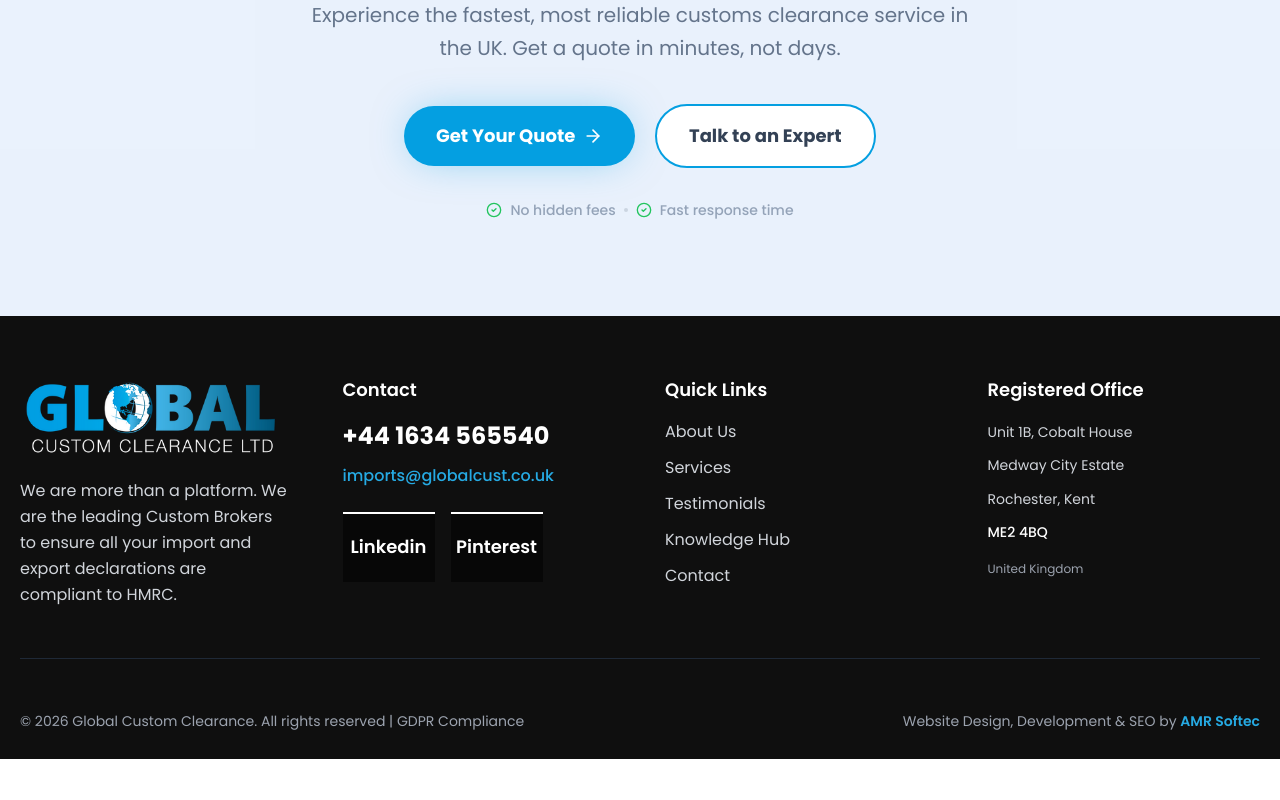
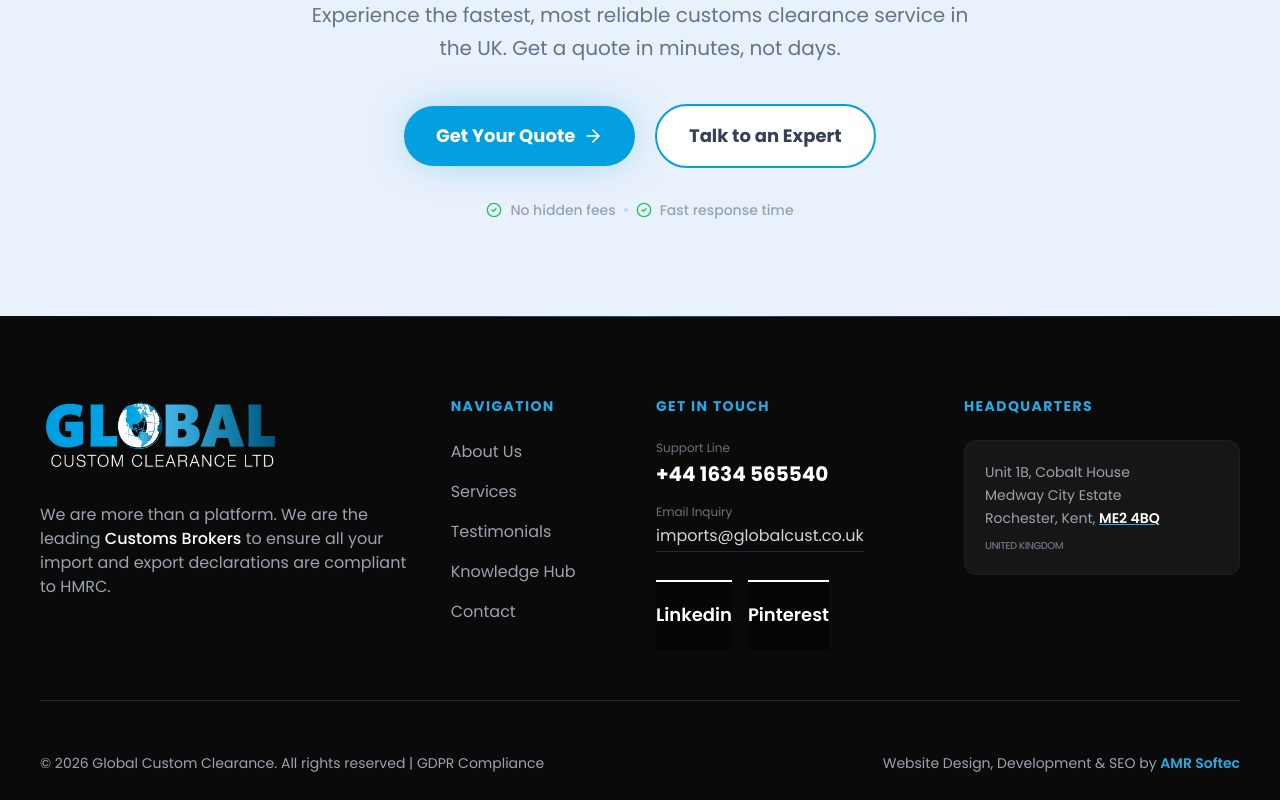
Before and after one commit to Manish-Code-Craft/global-custom, a Next.js app: page / in a window 1280 px wide. Shown: the part 6202-7002 px from the top of the page. Before the commit the page ends 6961 px from the top, so only its background shows below. Built offline with nearby package versions, Linux system fonts and the light colour scheme.

Commit message:
Update Footer.jsx

```diff
--- a/src/components/ui/Footer.jsx
+++ b/src/components/ui/Footer.jsx
@@ -8,102 +8,84 @@ export default function Footer() {
 
   return (
     <>
-      <footer className="bg-[#0f0f0f] text-white pt-[60px]">
-        <div className="xl:max-w-[1400px] 2xl:max-w-[1500px] mx-auto px-3 lg:px-5">
+      <footer className="relative bg-[#0a0a0a] text-white pt-20 overflow-hidden">
+        {/* Optional: Subtle background glow for depth */}
+        <div className="absolute top-0 left-1/2 -translate-x-1/2 w-full h-px bg-gradient-to-r from-transparent via-[#26aae3]/50 to-transparent" />
 
-          {/* Top Grid */}
-          <div className="grid grid-cols-1 md:grid-cols-2 lg:grid-cols-4 gap-[50px]">
+        <div className="xl:max-w-[1400px] 2xl:max-w-[1500px] mx-auto px-6 lg:px-10">
+          <div className="grid grid-cols-1 md:grid-cols-2 lg:grid-cols-12 gap-12 lg:gap-8">
 
-            {/* Brand */}
-            <div>
+            {/* Brand Column */}
+            <div className="lg:col-span-4">
+              <Link href="/" className="inline-block transform hover:scale-105 transition-transform duration-300">
                 <img
                   src="/images/GCC_LOGO_white.png"
                   alt="Global Custom Clearance"
-                className="w-[260px]"
+                  className="w-[240px] h-auto"
                 />
-              <p className="mt-5 text-gray-300 leading-relaxed">
-              We are more than a platform. We are the leading Custom Brokers to ensure all your import and export declarations are compliant to HMRC.
+              </Link>
+              <p className="mt-6 text-gray-400 leading-relaxed text-sm lg:text-base max-w-sm">
+              We are more than a platform. We are the leading <span className="text-white font-medium">Customs Brokers</span> to ensure all your import and export declarations are compliant to HMRC.
               </p>
             </div>
 
-            {/* Contact */}
-            <div>
-              <h4 className="text-lg font-semibold mb-4">Contact</h4>
+            {/* Quick Links */}
+            <div className="lg:col-span-2">
+              <h4 className="text-sm font-bold uppercase tracking-widest text-[#26aae3] mb-6">Navigation</h4>
+              <ul className="space-y-4 text-gray-400">
+                {['About Us', 'Services', 'Testimonials', 'Knowledge Hub', 'Contact'].map((item) => (
+                  <li key={item}>
+                    <Link
+                      href={`/${item.toLowerCase().replace(' ', '-')}`}
+                      className="hover:text-white hover:translate-x-2 flex items-center transition-all duration-300"
+                    >
+                      <span className="h-px w-0 bg-[#26aae3] mr-0 transition-all duration-300 group-hover:w-3 group-hover:mr-2"></span>
+                      {item}
+                    </Link>
+                  </li>
+                ))}
+              </ul>
+            </div>
 
+            {/* Contact Column */}
+            <div className="lg:col-span-3">
+              <h4 className="text-sm font-bold uppercase tracking-widest text-[#26aae3] mb-6">Get In Touch</h4>
+              <div className="space-y-4">
                 <a
                   href="tel:+441634565540"
-                className="block text-2xl font-bold hover:text-[#26aae3] transition"
+                  className="group block"
                 >
-                +44 1634 565540
+                  <span className="block text-xs text-gray-500 mb-1">Support Line</span>
+                  <span className="text-xl font-bold group-hover:text-[#26aae3] transition-colors">+44 1634 565540</span>
                 </a>
-
                 <a
                   href="mailto:imports@globalcust.co.uk"
-                className="block mt-3 text-[#26aae3] font-medium hover:underline"
+                  className="group block"
                 >
+                  <span className="block text-xs text-gray-500 mb-1">Email Inquiry</span>
+                  <span className="text-base text-gray-300 group-hover:text-white border-b border-gray-800 group-hover:border-[#26aae3] pb-1 transition-all">
                     imports@globalcust.co.uk
+                  </span>
                 </a>
-
-              <div className="mt-6 grid grid-cols-2 gap-4 max-w-[200px]">
-                <SocialLinks
-                  name="Linkedin"
-                  link="https://www.linkedin.com/company/global-custom-clearance-ltd/"
-                />
-                <SocialLinks
-                  name="Pinterest"
-                  link="https://uk.pinterest.com/globalcustomsclearanceltd/"
-                />
+                <div className="pt-4 flex items-center gap-4">
+                   <SocialLinks name="Linkedin" link="https://www.linkedin.com/company/global-custom-clearance-ltd/" />
+                   <SocialLinks name="Pinterest" link="https://uk.pinterest.com/globalcustomsclearanceltd/" />
+                </div>
               </div>
             </div>
 
-            {/* Quick Links */}
-            <div>
-              <h4 className="text-lg font-semibold mb-4">Quick Links</h4>
-              <ul className="space-y-3 text-gray-300">
-                <li>
-                  <Link href="/about-us" className="hover:text-white">
-                    About Us
-                  </Link>
-                </li>
-                <li>
-                  <Link href="/services" className="hover:text-white">
-                    Services
-                  </Link>
-                </li>
-                <li>
-                  <Link href="/testimonials" className="hover:text-white">
-                    Testimonials
-                  </Link>
-                </li>
-                <li>
-                  <Link href="/blog" className="hover:text-white">
-                    Knowledge Hub
-                  </Link>
-                </li>
-                <li>
-                  <Link href="/contact" className="hover:text-white">
-                    Contact
-                  </Link>
-                </li>
-              </ul>
+            {/* Address Column */}
+            <div className="lg:col-span-3">
+              <h4 className="text-sm font-bold uppercase tracking-widest text-[#26aae3] mb-6">Headquarters</h4>
+              <div className="bg-[#161616] p-5 rounded-xl border border-gray-800/50">
+                <address className="not-italic text-gray-400 text-sm leading-relaxed">
+                  Unit 1B, Cobalt House<br />
+                  Medway City Estate<br />
+                  Rochester, Kent, <span className="text-white font-semibold underline decoration-[#26aae3]">ME2 4BQ</span><br />
+                  <span className="mt-2 block font-medium uppercase text-[10px] tracking-tighter text-gray-500">United Kingdom</span>
+                </address>
               </div>
-
-            {/* Registered Office */}
-            <div>
-              <h4 className="text-lg font-semibold mb-4">Registered Office</h4>
-
-              <div className="text-gray-300 text-sm leading-relaxed space-y-2">
-                <p>Unit 1B, Cobalt House</p>
-                <p>Medway City Estate</p>
-                <p>Rochester, Kent</p>
-                <p className="font-medium text-white">ME2 4BQ</p>
             </div>
-
-              <p className="mt-4 text-xs text-gray-400">
-                United Kingdom
-              </p>
-            </div>
-
           </div>
 
           {/* Divider */}
```
Lines whose indentation alone changed are shown as unchanged.
